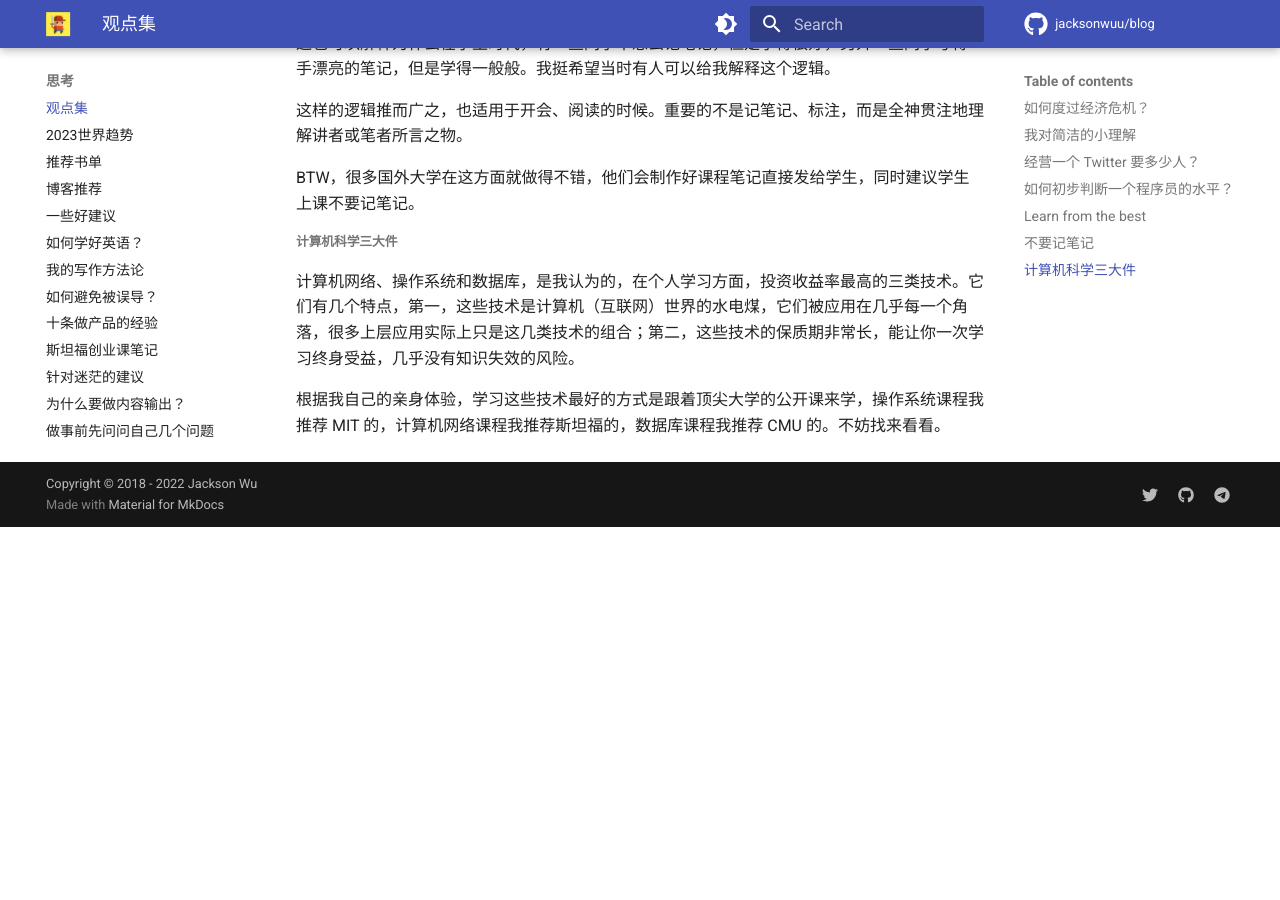
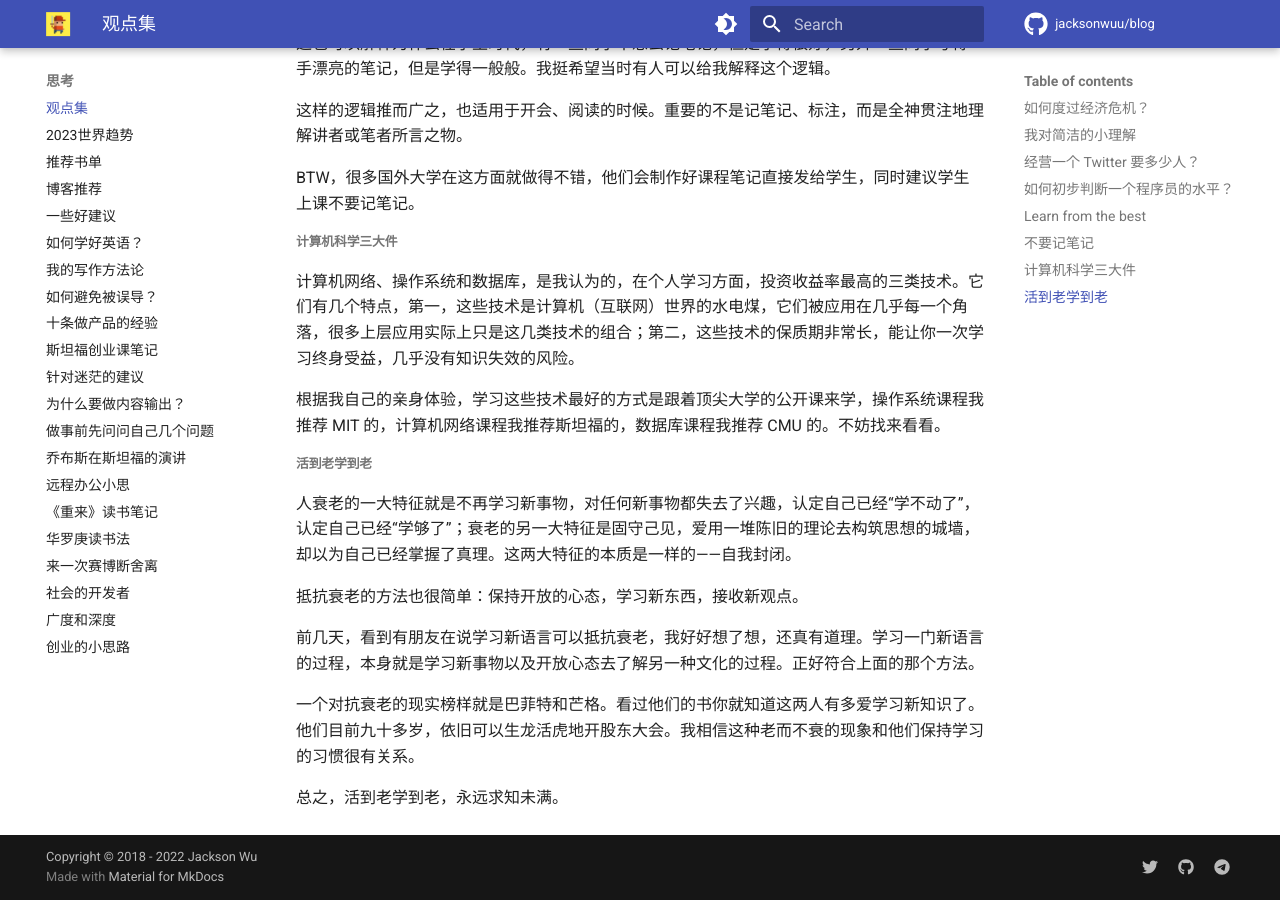
Before and after one commit to jacksonwuu/blog, an MkDocs documentation site: the page built from docs/thinking/观点集.md, in a window 1280 px wide and 900 px high, scrolled down 4167 px. Built offline with MkDocs 1.6.1 and Material for MkDocs 9.7.7, drawn with Linux system fonts in a browser that asks for light colours; comment, search, counter and statistics services are not loaded; before the commit the page ends 4694 px from its top, so only the background shows below that.

Commit message:
Update post

```diff
--- a/docs/thinking/观点集.md
+++ b/docs/thinking/观点集.md
@@ -130,3 +130,15 @@
 计算机网络、操作系统和数据库，是我认为的，在个人学习方面，投资收益率最高的三类技术。它们有几个特点，第一，这些技术是计算机（互联网）世界的水电煤，它们被应用在几乎每一个角落，很多上层应用实际上只是这几类技术的组合；第二，这些技术的保质期非常长，能让你一次学习终身受益，几乎没有知识失效的风险。
 
 根据我自己的亲身体验，学习这些技术最好的方式是跟着顶尖大学的公开课来学，操作系统课程我推荐 MIT 的，计算机网络课程我推荐斯坦福的，数据库课程我推荐 CMU 的。不妨找来看看。
+
+##### 活到老学到老
+
+人衰老的一大特征就是不再学习新事物，对任何新事物都失去了兴趣，认定自己已经“学不动了”，认定自己已经“学够了”；衰老的另一大特征是固守己见，爱用一堆陈旧的理论去构筑思想的城墙，却以为自己已经掌握了真理。这两大特征的本质是一样的——自我封闭。
+
+抵抗衰老的方法也很简单：保持开放的心态，学习新东西，接收新观点。
+
+前几天，看到有朋友在说学习新语言可以抵抗衰老，我好好想了想，还真有道理。学习一门新语言的过程，本身就是学习新事物以及开放心态去了解另一种文化的过程。正好符合上面的那个方法。
+
+一个对抗衰老的现实榜样就是巴菲特和芒格。看过他们的书你就知道这两人有多爱学习新知识了。他们目前九十多岁，依旧可以生龙活虎地开股东大会。我相信这种老而不衰的现象和他们保持学习的习惯很有关系。
+
+总之，活到老学到老，永远求知未满。
```
